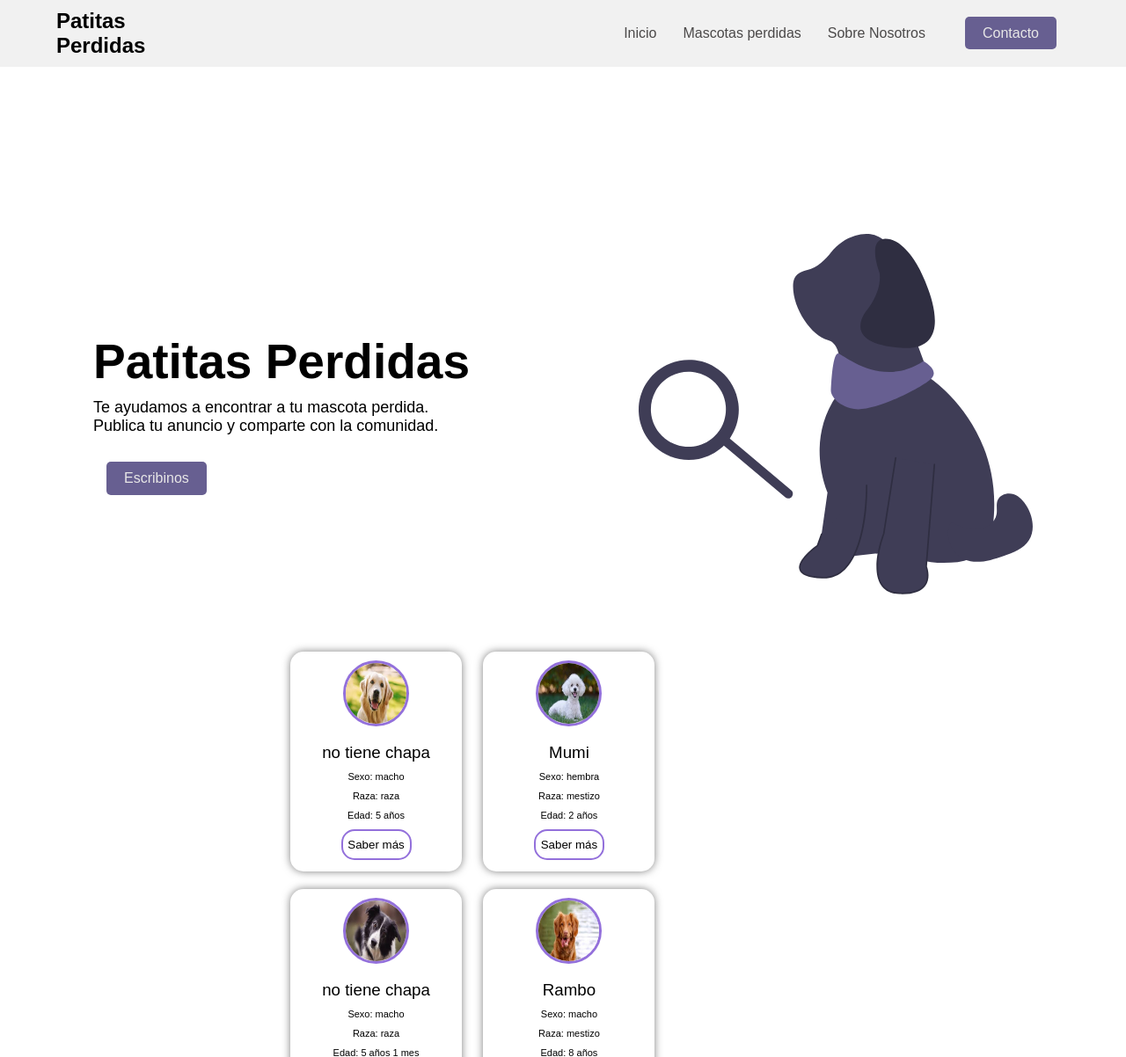
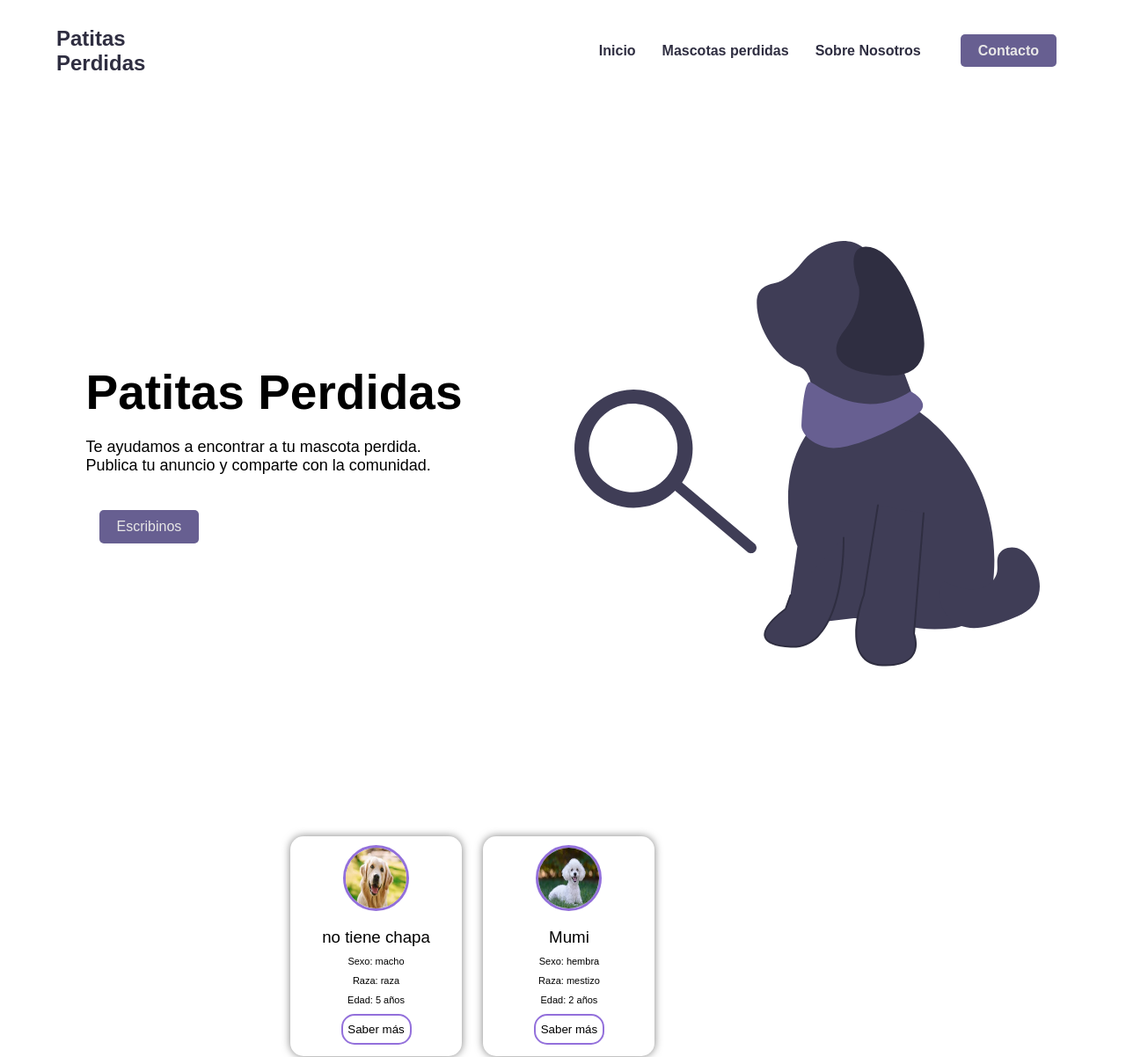
Before and after one commit to 6onza/patitas-perdidas, a Flask app: page / in a window 1280 px wide. Shown: the top 1202 px of the page at 88% size. Run offline with Flask 2, Linux system fonts and the light colour scheme; some libraries are stand-ins or nearby versions.

Commit message:
Home & Nav 2.0

```diff
--- a/frontend/static/css/home.css
+++ b/frontend/static/css/home.css
@@ -2,11 +2,11 @@
     margin: 0;
     padding: 0;
     box-sizing: border-box;
+    font-family: "Poppins", sans-serif;
 }
 
 body {
     background-color: #f9f9f9;
-    font-family: 'Poppins';
 }
 
 header {
@@ -14,12 +14,11 @@ header {
 }
 
 .navigation-bar {
-    background-color: #f1f1f1;
     display: flex;
     justify-content: center;
     align-items: center;
     width: 100%;
-    padding: 10px 0;
+    padding: 30px 0;
 }
 
 .nav-container {
@@ -35,7 +34,7 @@ header {
 
 .main-title a {
     font-size: 24px;
-    color: #000000;
+    color: var(--primary-color);
     text-decoration: none;
     text-align: center;
 }
@@ -55,12 +54,16 @@ header {
 
 .nav-links {
     text-decoration: none;
-    color: rgb(75, 73, 73);
+    color: var(--primary-color);
     font-size: 16px;
+    font-weight: bold;
+    padding-bottom: 5px;
+    border-bottom: 3px solid transparent;
+    transition: border-bottom 300ms;
 }
 
 .nav-links:hover {
-    color: #675F91;
+    border-bottom: 3px solid var(--primary-color);
 }
 
 .contact-button {
@@ -83,20 +86,26 @@ header {
     display: flex;
     justify-content: center;
     align-items: center;
+    height: 100vh;
     padding: 30px;
-    margin: 20vh 0 0 0;
+    box-sizing: border-box;
 }
 
 .content-wrapper {
     display: flex;
     justify-content: center;
     align-items: center;
-    margin: auto;
+    width: 100%;
+    max-width: 1200px;
+    box-sizing: border-box;
 }
 
 .text-content {
     display: flex;
     flex-direction: column;
+    align-items: flex-start;
+    gap: 10px;
+    width: 50%;
 }
 
 .home h2 {
@@ -112,10 +121,22 @@ header {
 .button.contact-button {
     align-self: flex-start;
     margin-top: 10px;
+    padding: 10px 20px;
+    background-color: #675F91;
+    color: #e8e7e7;
+    border: none;
+    border-radius: 5px;
+    text-decoration: none;
+    font-size: 16px;
+}
+
+.button.contact-button:hover {
+    background-color: #e8e8e8;
+    color: #675F91;
 }
 
 .home-image {
-    width: 448px;
+    width: 50%;
     height: auto;
-    margin-left: 15vw;
+    margin-left: 10vw;
 }
--- a/frontend/templates/base.html
+++ b/frontend/templates/base.html
@@ -7,6 +7,7 @@
     <link rel="stylesheet" href="{{ url_for('static', filename='css/styles.css') }}">
     <!-- fontawesome -->
     <link rel="stylesheet" href="https://cdnjs.cloudflare.com/ajax/libs/font-awesome/6.0.0-beta3/css/all.min.css">
+    <link rel="stylesheet" href="https://fonts.googleapis.com/css2?family=Open+Sans:wght@300;400;700&display=swap">
 
     {% block head %}
     {% endblock %}
--- a/frontend/templates/components/home.html
+++ b/frontend/templates/components/home.html
@@ -8,7 +8,7 @@
     <header>
         <nav class="navigation-bar">
             <div class="nav-container">
-                <h1 class="main-title"><a href="home.html">Patitas <br> Perdidas</a></h1>
+                <h1 class="main-title"><a href="{{ url_for('index') }}">Patitas <br> Perdidas</a></h1>
                     <div class="links-container">
                     <ul>
                         <li class="nav-items"><a class="nav-links" href="#">Inicio</a></li>
```
